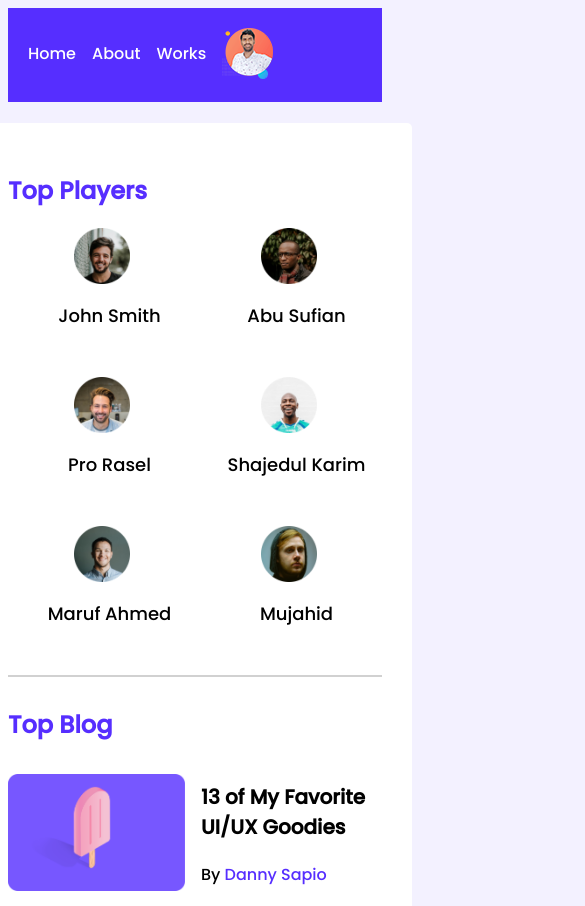
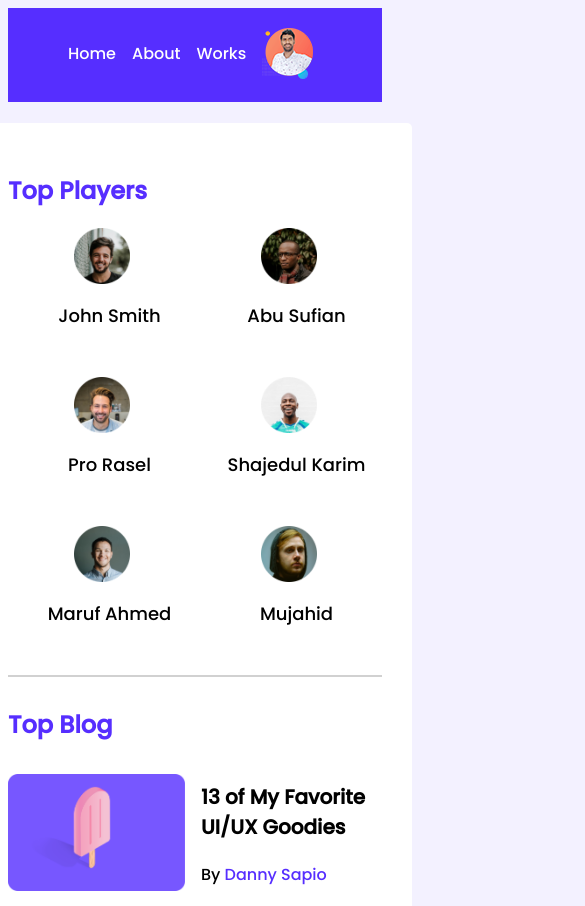
Before and after one commit to hasanalibd/leader-board, a plain HTML site: page index.html in a window 390 px wide. Shown: the top 906 px of the page, 585 px wide, since content can reach past the window. Drawn offline with Linux system fonts and the light colour scheme.

Commit message:
reponsive

```diff
--- a/styles/style.css
+++ b/styles/style.css
@@ -192,12 +192,16 @@ hr{
         width: 100%;
     }
 
+    nav{
+        width: 100%;
+        margin: 0 auto;
+    }
     .nav-container{
         display: flex;
         justify-content: flex-start;
         align-items: center;
         padding-top: 20px;
-        padding-left: 20px;
+        padding-left: 60px;
     }
 
     .left-side{
```
